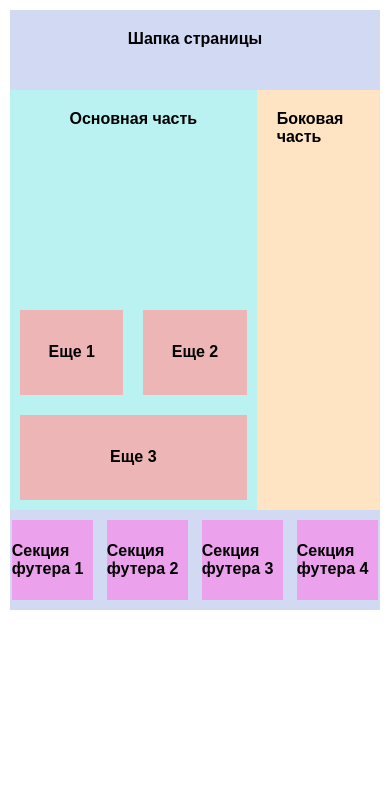
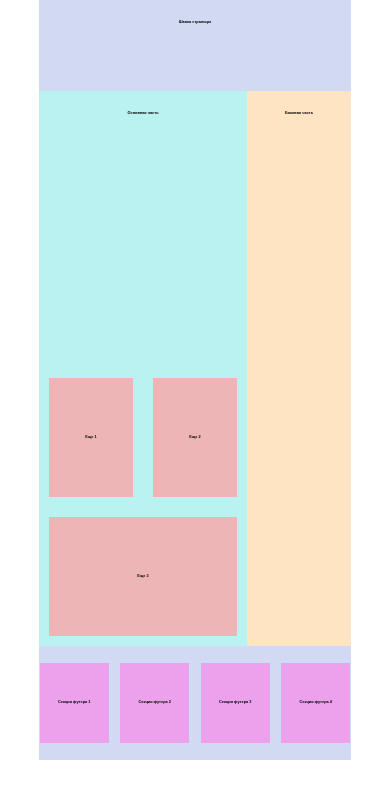
Before and after one commit to Afliya/Week-7, a plain HTML site: page positioning responsive/index.html in a window 390 px wide. Drawn offline with Linux system fonts and the light colour scheme.

Commit message:
Changed sizes to responsive layout in style.css file for positioning responsive task

```diff
--- a/positioning responsive/assets/style.css
+++ b/positioning responsive/assets/style.css
@@ -1,17 +1,19 @@
 .wrapper {
-    margin: 10px;
+    display: flex;
+    justify-content: center;
+    font-family: Arial, Helvetica, sans-serif;
+    font-size: 2vh;
+    font-size: 1vw;
+    font-weight: bold;
+    font-style: normal;
 }
 
 .container {
     display: grid;
-    width: 100%;
-    height: 600px;
+    width: 80%;
+    height: 90vh;
     grid-template-columns: 2fr 1fr;
-    grid-template-rows: 80px 1fr 100px;
-    font-family: Arial, Helvetica, sans-serif;
-    font-size: medium;
-    font-weight: bold;
-    font-style: normal;
+    grid-template-rows: 12% 1fr 15%;
 }
 
 .header {
@@ -80,7 +82,7 @@
     grid-column: 1/3;
     display: grid;
     grid-template-columns: repeat(4, 22%);
-    grid-template-rows: 80%;
+    grid-template-rows: 70%;
     align-content: space-around;
     justify-content: space-around;
     gap: 10px;
```
